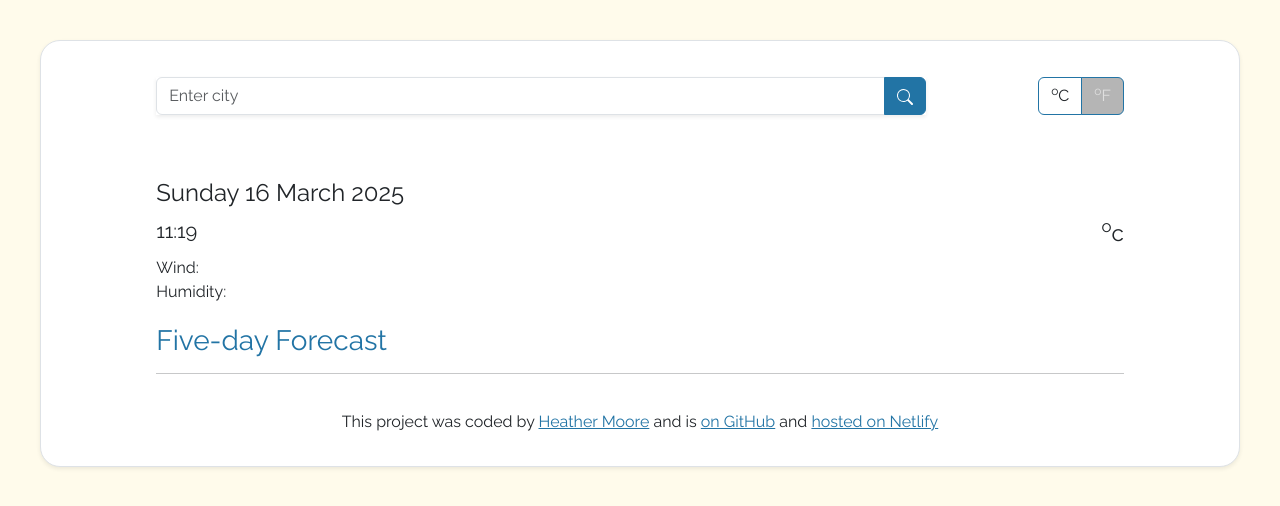
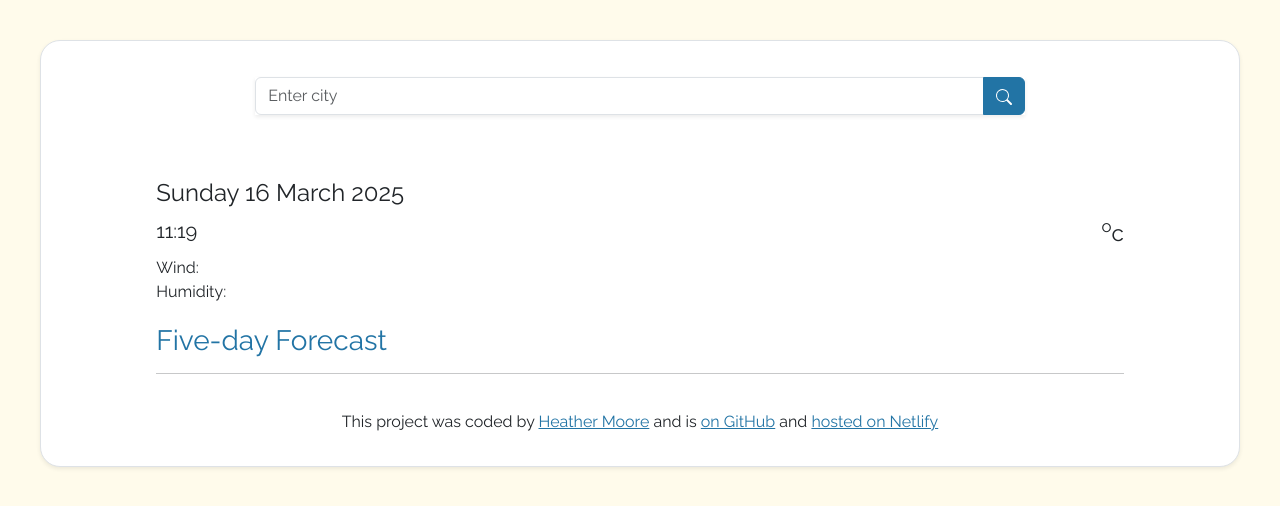
Before and after one commit to helolacey/hm-sc-plus-project, a plain HTML site: page index.html in a window 1280 px wide. Drawn offline with nearby package versions, Linux system fonts and the light colour scheme.

Commit message:
Removed toggle

```diff
--- a/index.html
+++ b/index.html
@@ -59,35 +59,6 @@
             </div>
           </form>
         </div>
-        <div class="col-2 text-end">
-          <div
-            class="btn-group"
-            role="group"
-            aria-label="Basic radio toggle button group"
-          >
-            <input
-              type="radio"
-              class="btn-check"
-              name="btnradio"
-              id="btnradio1"
-              autocomplete="off"
-              checked
-            />
-            <label class="btn temperature-toggle" for="btnradio1"
-              ><sup>o</sup>C</label
-            >
-            <input
-              type="radio"
-              class="btn-check"
-              name="btnradio"
-              id="btnradio3"
-              autocomplete="off"
-            />
-            <label class="btn temperature-toggle" for="btnradio3"
-              ><sup>o</sup>F</label
-            >
-          </div>
-        </div>
       </div>
       <div class="row justify-content-center align-items-center">
         <div class="col-10 text-start">
--- a/src/style.css
+++ b/src/style.css
@@ -87,16 +87,6 @@ footer {
   margin-top: 20px;
   margin-bottom: 20px;
 }
-.temperature-toggle {
-  border: 1px solid var(--primary-color) !important;
-  color: #dfdfdf;
-  background-color: #b5b5b5;
-}
-.temperature-toggle:hover {
-  border: 1px solid var(--primary-color) !important;
-  color: var(--primary-color) !important;
-  background-color: #f1b963;
-}
 .time {
   font-size: 20px;
   padding-bottom: 10px;
```
